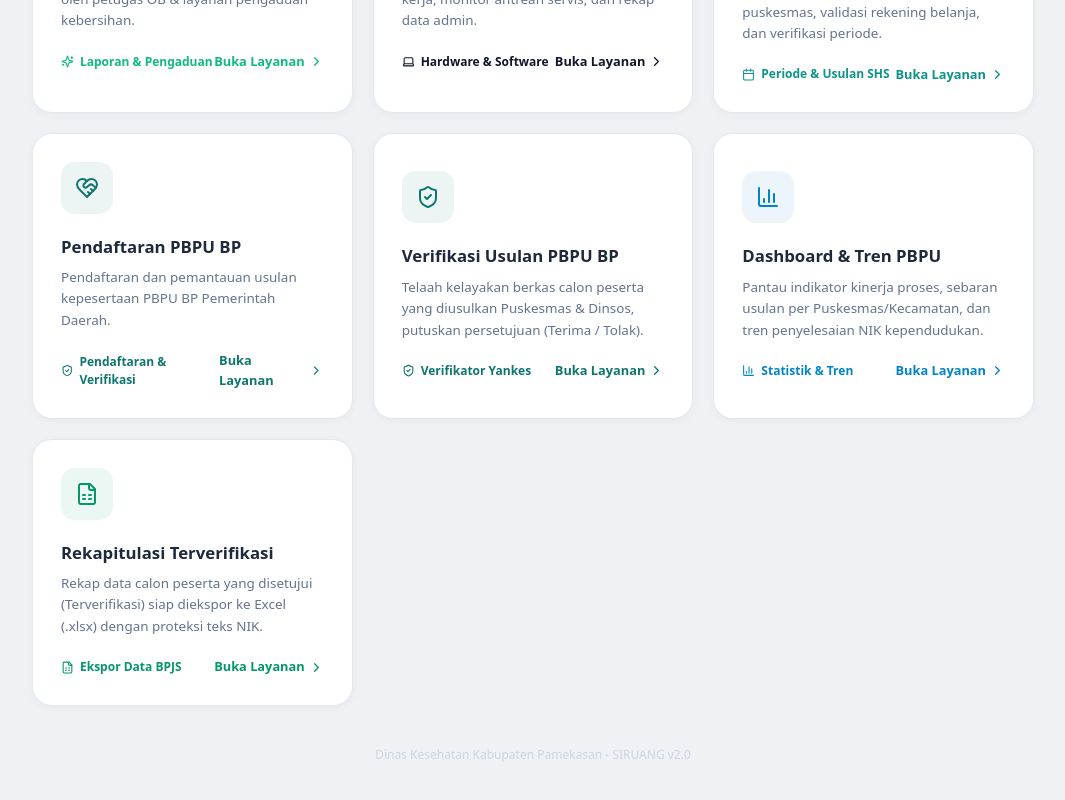
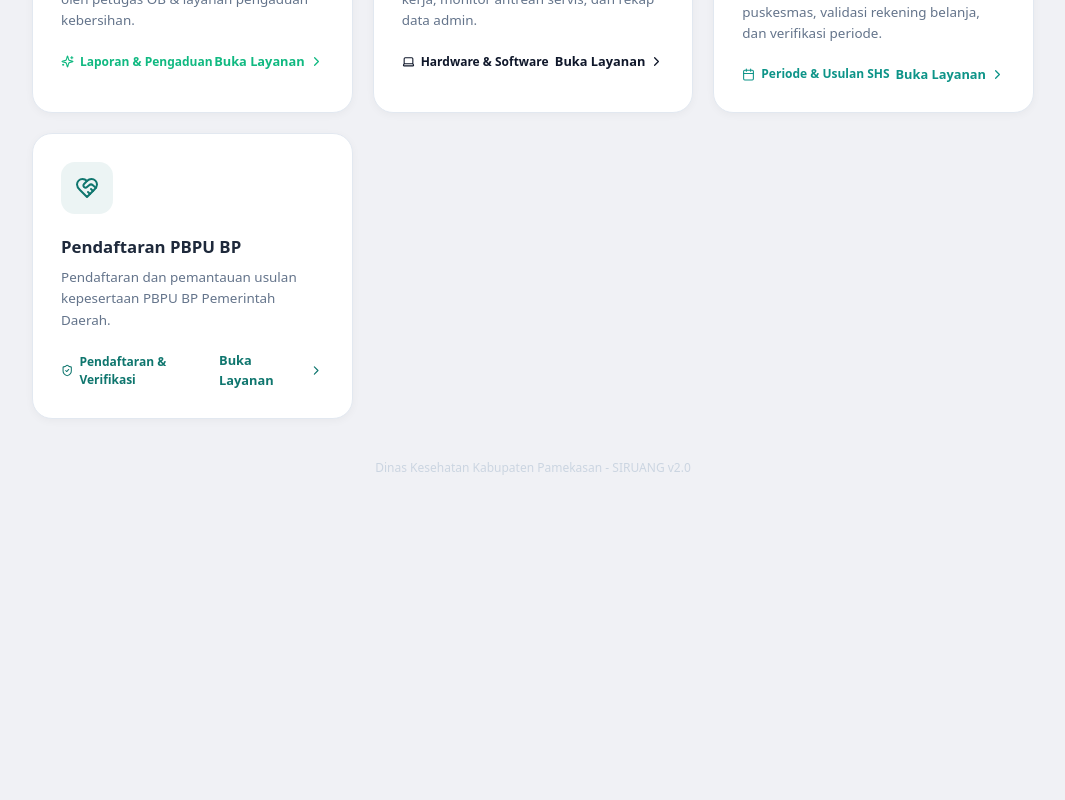
Before and after one commit to febx69/SIRUANG, a React (Vite) app: page /#/ in a window 1280 px wide. Shown: the part 895-1695 px from the top of the page, without its empty margins (107-1172 px from the left). After the commit the page ends 1412 px from the top, so only its background shows below. Built offline with nearby package versions, Linux system fonts and the light colour scheme; sample sign-in values are in the browser's storage; the HTML template or start-up script is replaced by a standard one.

Commit message:
refactor(dashboard): consolidate PBPU to a single clean card and banner button

```diff
--- a/src/pages/Dashboard.tsx
+++ b/src/pages/Dashboard.tsx
@@ -122,9 +122,13 @@ const Dashboard = () => {
       glowColor: "rgba(15,118,110,0.15)",
       borderHover: "rgba(15,118,110,0.3)",
       accentColor: "#0f766e",
-      title: isDukcapil ? "Pemeriksaan NIK PBPU BP" : "Pendaftaran PBPU BP",
+      title: isDukcapil
+        ? "Pemeriksaan NIK PBPU BP"
+        : isYankes
+        ? "Pendaftaran & Verifikasi PBPU BP"
+        : "Pendaftaran PBPU BP",
       desc: isYankes
-        ? "Pusat verifikasi kepesertaan PBPU BP dari Puskesmas & Dinsos, telaah syarat DPJP/SKTM/Desil, dan ekspor rekapitulasi."
+        ? "Pusat verifikasi kepesertaan PBPU BP dari Puskesmas & Dinsos, monitoring dashboard tren, penanganan NIK Dukcapil, dan ekspor data rekapitulasi."
         : isDukcapil
         ? "Pemeriksaan dan pembaruan status NIK bermasalah untuk calon peserta PBPU BP setelah penyelesaian di SIAK."
         : isDinsos
@@ -133,7 +137,7 @@ const Dashboard = () => {
         ? "Pengajuan usulan calon peserta PBPU BP jalur Puskesmas (Kondisi Khusus DPJP / SKTM) dan pantau proses verifikasi."
         : "Pendaftaran dan pemantauan usulan kepesertaan PBPU BP Pemerintah Daerah.",
       meta: isYankes
-        ? "Verifikasi Bidang Yankes"
+        ? "Verifikasi, Dashboard & Rekap"
         : isDukcapil
         ? "Tindak Lanjut NIK Dukcapil"
         : isDinsos
@@ -142,48 +146,6 @@ const Dashboard = () => {
         ? "Jalur Puskesmas"
         : "Pendaftaran & Verifikasi",
       metaIcon: ShieldCheck,
-    },
-    {
-      id: "pbpu-verifikasi",
-      path: "/pbpu-bp?tab=verifikasi",
-      icon: ShieldCheck,
-      iconBg: "rgba(15,118,110,0.08)",
-      iconColor: "#0f766e",
-      glowColor: "rgba(15,118,110,0.15)",
-      borderHover: "rgba(15,118,110,0.3)",
-      accentColor: "#0f766e",
-      title: "Verifikasi Usulan PBPU BP",
-      desc: "Telaah kelayakan berkas calon peserta yang diusulkan Puskesmas & Dinsos, putuskan persetujuan (Terima / Tolak).",
-      meta: "Verifikator Yankes",
-      metaIcon: ShieldCheck,
-    },
-    {
-      id: "pbpu-dashboard",
-      path: "/pbpu-bp?tab=dashboard",
-      icon: BarChart3,
-      iconBg: "rgba(2,132,199,0.08)",
-      iconColor: "#0284c7",
-      glowColor: "rgba(2,132,199,0.15)",
-      borderHover: "rgba(2,132,199,0.3)",
-      accentColor: "#0284c7",
-      title: "Dashboard & Tren PBPU",
-      desc: "Pantau indikator kinerja proses, sebaran usulan per Puskesmas/Kecamatan, dan tren penyelesaian NIK kependudukan.",
-      meta: "Statistik & Tren",
-      metaIcon: BarChart3,
-    },
-    {
-      id: "pbpu-rekap",
-      path: "/pbpu-bp?tab=rekap",
-      icon: FileSpreadsheet,
-      iconBg: "rgba(5,150,105,0.08)",
-      iconColor: "#059669",
-      glowColor: "rgba(5,150,105,0.15)",
-      borderHover: "rgba(5,150,105,0.3)",
-      accentColor: "#059669",
-      title: "Rekapitulasi Terverifikasi",
-      desc: "Rekap data calon peserta yang disetujui (Terverifikasi) siap diekspor ke Excel (.xlsx) dengan proteksi teks NIK.",
-      meta: "Ekspor Data BPJS",
-      metaIcon: FileSpreadsheet,
     },
   ];
 
@@ -201,16 +163,16 @@ const Dashboard = () => {
   } else if (isOB) {
     cards = allCards.filter(c => c.id === "kebersihan" || c.id === "ruangan");
   } else if (isYankes) {
-    // Akun Bidang Yankes: tampilkan 3 kartu utama PBPU (Verifikasi, Dashboard & Tren, Rekapitulasi)
-    const yankesPbpuCards = allCards.filter(c => c.id.startsWith("pbpu-"));
-    const dinkesCards = allCards.filter(c => !c.id.startsWith("pbpu") && c.id !== "shs");
-    cards = [...yankesPbpuCards, ...dinkesCards];
+    // Akun Bidang Yankes: cukup 1 kartu PBPU BP di urutan pertama (Tanpa kartu SHS)
+    const pbpuCard = allCards.find(c => c.id === "pbpu");
+    const dinkesCards = allCards.filter(c => c.id !== "pbpu" && c.id !== "shs");
+    cards = pbpuCard ? [pbpuCard, ...dinkesCards] : dinkesCards;
   } else if (isAdmin) {
     // Administrator: seluruh kartu
     cards = allCards;
   } else {
     // Akun Bidang lain (SDK, Kesmas, P2P, Sekretariat, dll): Layanan internal Dinkes (TANPA PBPU BP dan TANPA SHS)
-    cards = allCards.filter(c => !c.id.startsWith("pbpu") && c.id !== "shs");
+    cards = allCards.filter(c => c.id !== "pbpu" && c.id !== "shs");
   }
 
   return (
@@ -289,32 +251,14 @@ const Dashboard = () => {
               </p>
             </div>
 
-            <div className="relative z-10 flex flex-wrap sm:flex-nowrap items-center gap-2.5 shrink-0">
+            <div className="relative z-10 shrink-0">
               <button
                 type="button"
-                onClick={() => navigate("/pbpu-bp?tab=verifikasi")}
-                className="px-4 py-2.5 rounded-xl bg-gradient-to-r from-teal-500 to-emerald-500 hover:from-teal-400 hover:to-emerald-400 text-slate-950 font-bold text-xs flex items-center gap-2 shadow-lg shadow-teal-500/25 transition-all hover:scale-105 active:scale-95 cursor-pointer"
+                onClick={() => navigate("/pbpu-bp")}
+                className="w-full sm:w-auto px-5 py-2.5 rounded-xl bg-gradient-to-r from-teal-500 to-emerald-500 hover:from-teal-400 hover:to-emerald-400 text-slate-950 font-bold text-xs sm:text-sm flex items-center justify-center gap-2 shadow-lg shadow-teal-500/25 transition-all hover:scale-105 active:scale-95 cursor-pointer"
               >
-                <ShieldCheck size={16} />
-                <span>Verifikasi Usulan</span>
-              </button>
-
-              <button
-                type="button"
-                onClick={() => navigate("/pbpu-bp?tab=dashboard")}
-                className="px-4 py-2.5 rounded-xl bg-white/10 hover:bg-white/20 border border-white/20 text-white font-bold text-xs flex items-center gap-2 backdrop-blur-md transition-all hover:scale-105 active:scale-95 cursor-pointer"
-              >
-                <BarChart3 size={16} />
-                <span>Dashboard & Tren</span>
-              </button>
-
-              <button
-                type="button"
-                onClick={() => navigate("/pbpu-bp?tab=rekap")}
-                className="px-4 py-2.5 rounded-xl bg-white/10 hover:bg-white/20 border border-white/20 text-white font-bold text-xs flex items-center gap-2 backdrop-blur-md transition-all hover:scale-105 active:scale-95 cursor-pointer"
-              >
-                <FileSpreadsheet size={16} />
-                <span>Unduh Rekap</span>
+                <span>Buka Modul PBPU BP</span>
+                <ChevronRight size={16} />
               </button>
             </div>
 
```
